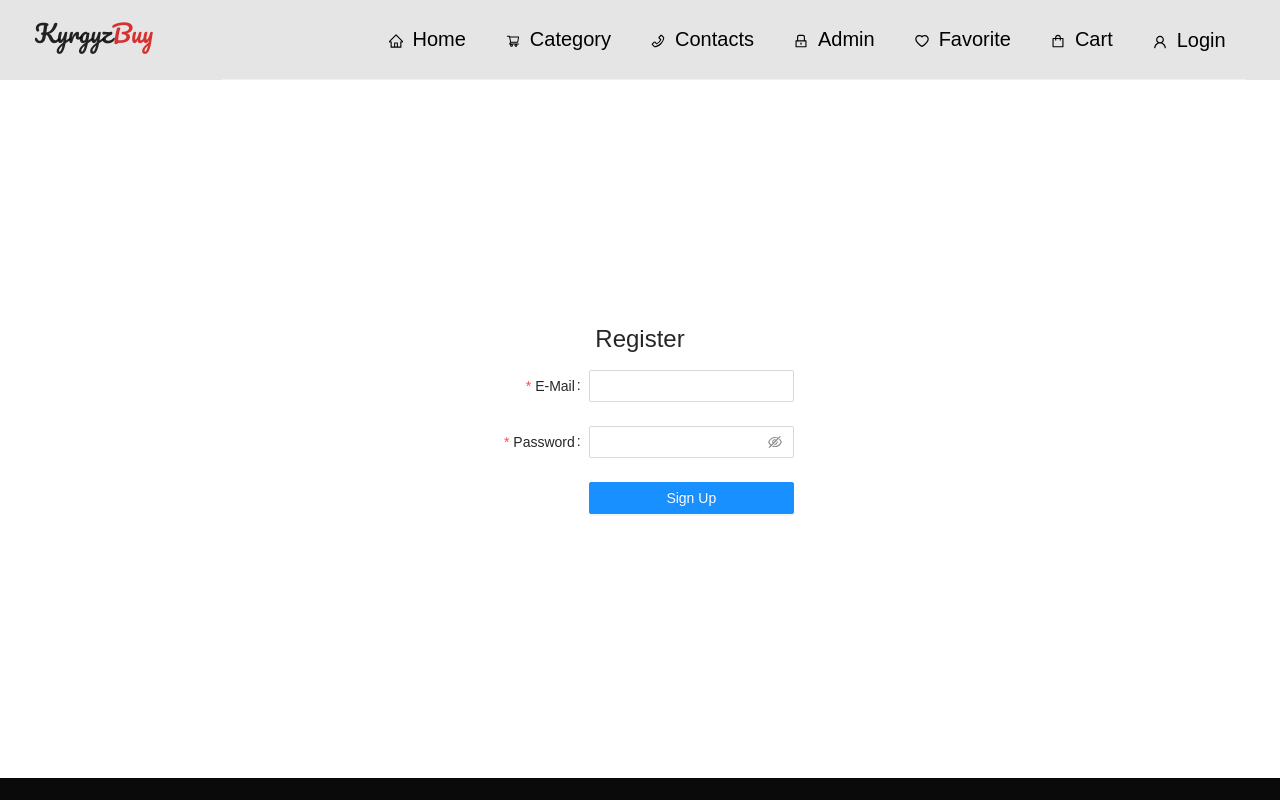
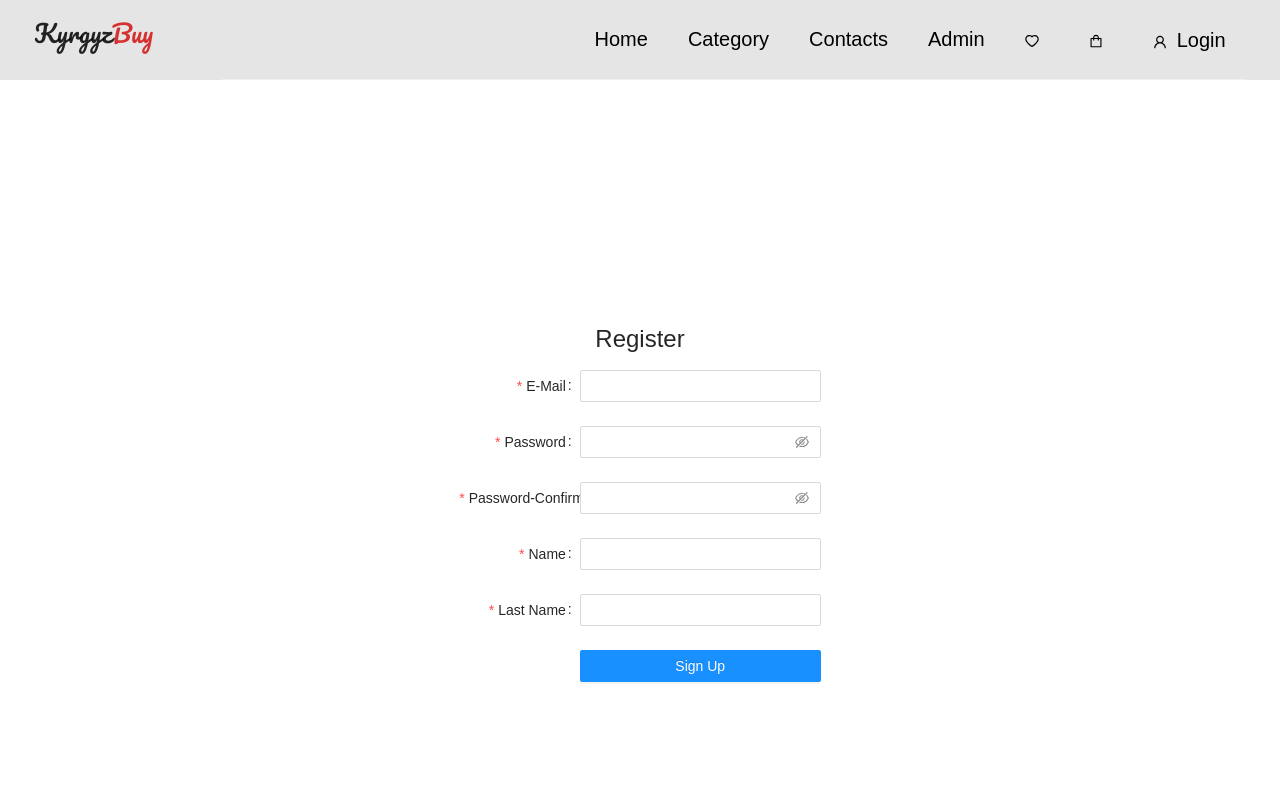
Before and after one commit to Eradil/final_v2, a React (Create React App) app: page / in a window 1280 px wide. Both pictures are taken after a click on the item "Register". Shown: the top 800 px of the page. Built offline with nearby package versions, Linux system fonts and the light colour scheme; a web font is replaced by a local one.

Commit message:
update auth

```diff
--- a/src/Routing.js
+++ b/src/Routing.js
@@ -1,5 +1,6 @@
-import React from "react";
-import { BrowserRouter, Route, Routes } from "react-router-dom";
+import React, { useContext } from "react";
+import { BrowserRouter, Navigate, Route, Routes } from "react-router-dom";
+import Activate from "./components/Activate/Activate";
 
 import AdminProduct from "./components/AdminProduct/AdminProduct";
 
@@ -7,6 +8,7 @@ import Cart from "./components/Cart/Cart";
 import Contact from "./components/Contact/Contact";
 import Details from "./components/Details/Details";
 import EditProduct from "./components/EditProduct/EditProduct";
+import Error from "./components/Error/Error";
 import Favorite from "./components/Favorite/Favorite";
 import Footer from "./components/Footer/Footer";
 import Home from "./components/Home/Home";
@@ -18,6 +20,8 @@ import ProductsList from "./components/Products/ProductsList";
 import SignIn from "./components/SignIn/SignIn";
 import SignUp from "./components/SignUp/SignUp";
 import Visa from "./components/Visa/Visa";
+import { authContext } from "./context/authContext";
+const ADMIN_EMAIL = "abasoveradil@gmail.com";
 
 const Routing = () => {
   let PUBLIC_ROUTE = [
@@ -97,6 +101,16 @@ const Routing = () => {
       element: <Contact />,
       id: 11,
     },
+    {
+      link: "/activate",
+      element: <Activate />,
+      id: 11,
+    },
+    {
+      link: "/*",
+      element: <Error />,
+      id: 14,
+    },
   ];
   let ADMIN_ROUTE = [
     {
@@ -110,7 +124,7 @@ const Routing = () => {
       id: 1,
     },
   ];
-
+  const { user } = useContext(authContext);
   return (
     <div>
       <BrowserRouter>
@@ -120,7 +134,17 @@ const Routing = () => {
           ))}
 
           {ADMIN_ROUTE.map((item) => (
-            <Route key={item.id} path={item.link} element={item.element} />
+            <Route
+              key={item.id}
+              path={item.link}
+              element={
+                user === ADMIN_EMAIL ? (
+                  item.element
+                ) : (
+                  <Navigate replace to="*" />
+                )
+              }
+            />
           ))}
         </Routes>
         <Footer />
--- /dev/null
+++ b/src/components/Activate/Activate.jsx
@@ -0,0 +1,65 @@
+import { Button, Form, Input } from "antd";
+import React, { useState } from "react";
+import { Link, useNavigate } from "react-router-dom";
+import { useAuthContext } from "../../context/authContext";
+// import logo from "../Sign In/img/icon.svg";
+// import { useAuthContext } from "../../contexts/authContext";
+
+const Activate = () => {
+  const { activateAcc } = useAuthContext();
+  const [email, setEmail] = useState("");
+  const [activate, setActivate] = useState("");
+  const navigate = useNavigate();
+
+  function handelActivate() {
+    activateAcc(email, activate, navigate);
+    console.log();
+  }
+  return (
+    <div>
+      <div>
+        <div
+          style={{
+            display: "flex",
+            flexDirection: "column",
+            justifyContent: "flex-end",
+            width: "50vw",
+            margin: "20vh auto",
+            textAlign: "center",
+          }}
+        >
+          <h1 className="signin-up">Activate account</h1>
+
+          <Form.Item
+            label="email"
+            name="email"
+            rules={[{ required: true, message: "Please input your email!" }]}
+          >
+            <Input value={email} onChange={(e) => setEmail(e.target.value)} />
+          </Form.Item>
+          <Form.Item
+            label="code"
+            name="code"
+            rules={[{ required: true, message: "Please input your code!" }]}
+          >
+            <Input
+              onChange={(e) => setActivate(e.target.value)}
+              value={activate}
+            />
+          </Form.Item>
+          <Link to="/">
+            <Button
+              variant="contained"
+              className="signin-btn"
+              onClick={() => handelActivate()}
+            >
+              Activate
+            </Button>
+          </Link>
+        </div>
+      </div>
+    </div>
+  );
+};
+
+export default Activate;
--- a/src/components/Details/Details.css
+++ b/src/components/Details/Details.css
@@ -11,8 +11,8 @@
   margin-right: 20px;
 }
 .details_img {
-  width: 100%;
-  height: auto;
+  width: 400px;
+  height: 300px;
   float: left;
 }
 
--- /dev/null
+++ b/src/components/Error/Error.jsx
@@ -0,0 +1,23 @@
+import { Button, Result } from "antd";
+import React from "react";
+import { useNavigate } from "react-router-dom";
+
+const Error = () => {
+  const navigate = useNavigate();
+  return (
+    <div>
+      <Result
+        status="404"
+        title="404"
+        subTitle="Sorry, the page you visited does not exist."
+        extra={
+          <Button onClick={() => navigate("/")} type="primary">
+            Back Home
+          </Button>
+        }
+      />
+    </div>
+  );
+};
+
+export default Error;
--- a/src/components/Navbar/Navbar.jsx
+++ b/src/components/Navbar/Navbar.jsx
@@ -1,24 +1,20 @@
 import { Menu } from "antd";
 import {
   HeartOutlined,
-  HomeOutlined,
-  LockOutlined,
-  PhoneOutlined,
-  ShoppingCartOutlined,
   ShoppingOutlined,
   UserOutlined,
 } from "@ant-design/icons";
-import React, { useContext, useEffect } from "react";
+import React, { useEffect } from "react";
 import "./Navbar.css";
 
 import { Link, useLocation, useNavigate } from "react-router-dom";
-import { cartContext } from "../../context/cartContext";
-import { favoriteContext } from "../../context/favoriteContext";
+// import { cartContext } from "../../context/cartContext";
+// import { favoriteContext } from "../../context/favoriteContext";
 import { useAuthContext } from "../../context/authContext";
 
 const Navbar = () => {
-  const { cartLength } = useContext(cartContext);
-  const { favoriteLength } = useContext(favoriteContext);
+  // const { cartLength } = useContext(cartContext);
+  // const { favoriteLength } = useContext(favoriteContext);
   const { user, checkAuth, logout } = useAuthContext();
   const location = useLocation();
   const navigate = useNavigate();
@@ -49,30 +45,43 @@ const Navbar = () => {
           mode="horizontal"
         >
           <Link to={"/"}>
-            <Menu.Item
-              style={{ color: "black", listStyle: "none" }}
-              icon={<HomeOutlined />}
-            >
+            <Menu.Item style={{ color: "black", listStyle: "none" }}>
               Home
             </Menu.Item>
           </Link>
           <Link to={"/main"}>
-            <Menu.Item
-              style={{ color: "black", listStyle: "none" }}
-              icon={<ShoppingCartOutlined />}
-            >
+            <Menu.Item style={{ color: "black", listStyle: "none" }}>
               Category
             </Menu.Item>
           </Link>
           <Link to={"/contacts"}>
-            <Menu.Item
-              style={{ color: "black", listStyle: "none" }}
-              icon={<PhoneOutlined />}
-            >
+            <Menu.Item style={{ color: "black", listStyle: "none" }}>
               Contacts
             </Menu.Item>
           </Link>
+          <Link to={"/admin"}>
+            <Menu.Item style={{ color: "black", listStyle: "none" }}>
+              Admin
+            </Menu.Item>
+          </Link>
 
+          <Link to={"/favorite"}>
+            {/* <Badge count={+cartLength}> */}
+            <Menu.Item
+              style={{ color: "black", listStyle: "none" }}
+              icon={<HeartOutlined />}
+            ></Menu.Item>
+            {/* </Badge> */}
+          </Link>
+          <Link to={"/cart"}>
+            {/* <Badge count={+cartLength}> */}
+            <Menu.Item
+              style={{ color: "black", listStyle: "none" }}
+              icon={<ShoppingOutlined />}
+            ></Menu.Item>
+            {/* </Badge> */}
+          </Link>
+          {/* <div style={{ display: "flex", alignItems: "center" }}> */}
           {user ? (
             <h2>
               User: {user}{" "}
@@ -101,36 +110,7 @@ const Navbar = () => {
               Register
             </Menu.Item>
           )}
-
-          <Link to={"/admin"}>
-            <Menu.Item
-              style={{ color: "black", listStyle: "none" }}
-              icon={<LockOutlined />}
-            >
-              Admin
-            </Menu.Item>
-          </Link>
-
-          <Link to={"/favorite"}>
-            {/* <Badge count={+cartLength}> */}
-            <Menu.Item
-              style={{ color: "black", listStyle: "none" }}
-              icon={<HeartOutlined />}
-            >
-              Favorite
-            </Menu.Item>
-            {/* </Badge> */}
-          </Link>
-          <Link to={"/cart"}>
-            {/* <Badge count={+cartLength}> */}
-            <Menu.Item
-              style={{ color: "black", listStyle: "none" }}
-              icon={<ShoppingOutlined />}
-            >
-              Cart
-            </Menu.Item>
-            {/* </Badge> */}
-          </Link>
+          {/* </div> */}
         </Menu>
       </div>
     </div>
--- a/src/components/Products/ProductCard.jsx
+++ b/src/components/Products/ProductCard.jsx
@@ -1,5 +1,4 @@
 import {
-  AudioOutlined,
   EllipsisOutlined,
   HeartOutlined,
   ShoppingCartOutlined,
@@ -55,8 +54,6 @@ const ProductCard = ({ item }) => {
               setCheckItem(checkItemInCart(item.id));
             }}
           />
-
-          <AudioOutlined className="product_card_icon1" />
         </div>
       </Card>
     </div>
--- a/src/components/SignUp/SignUp.jsx
+++ b/src/components/SignUp/SignUp.jsx
@@ -1,6 +1,6 @@
 import { Button, Form, Input } from "antd";
 import React, { useState } from "react";
-import { useNavigate } from "react-router-dom";
+import { Link, useNavigate } from "react-router-dom";
 import { useAuthContext } from "../../context/authContext";
 import Navbar from "../Navbar/Navbar";
 import "./SignUp.css";
@@ -9,11 +9,14 @@ const SignUp = () => {
   const navigate = useNavigate();
   const [email, setEmail] = useState("");
   const [password, setPassword] = useState("");
+  const [confirmPassword, setConfirmPassword] = useState("");
+  const [name, setName] = useState("");
+  const [lastName, setLastName] = useState("");
   const { signUp, error } = useAuthContext();
   console.log(email, password);
 
-  function handleRegister(email, password) {
-    signUp({ email, password }, navigate);
+  function handleRegister(email, password, confirmPassword, name, lastName) {
+    signUp({ email, password, confirmPassword, name, lastName }, navigate);
   }
   return (
     <div>
@@ -46,14 +49,52 @@ const SignUp = () => {
             />
           </Form.Item>
 
+          <Form.Item
+            label="Password-Confirm"
+            name="password-confirm"
+            rules={[{ required: true, message: "Please input your password!" }]}
+          >
+            <Input.Password
+              value={confirmPassword}
+              onChange={(e) => setConfirmPassword(e.target.value)}
+            />
+          </Form.Item>
+          <Form.Item
+            label="Name"
+            name="name"
+            rules={[{ required: true, message: "Please input your password!" }]}
+          >
+            <Input value={name} onChange={(e) => setName(e.target.value)} />
+          </Form.Item>
+          <Form.Item
+            label="last name"
+            name="last name"
+            rules={[{ required: true, message: "Please input your password!" }]}
+          >
+            <Input
+              value={lastName}
+              onChange={(e) => setLastName(e.target.value)}
+            />
+          </Form.Item>
+
           <Form.Item wrapperCol={{ offset: 8, span: 16 }}>
+            <Link to={"/activate"}>
               <Button
                 style={{ width: "100%" }}
-              onClick={() => handleRegister(email, password)}
+                onClick={() =>
+                  handleRegister(
+                    email,
+                    password,
+                    confirmPassword,
+                    name,
+                    lastName
+                  )
+                }
                 type="primary"
               >
                 Sign Up
               </Button>
+            </Link>
           </Form.Item>
         </Form>
       </div>
```
Also changed, not shown: src/context/authContext.js (+37 -14 lines). Lines whose indentation alone changed are shown as unchanged.
